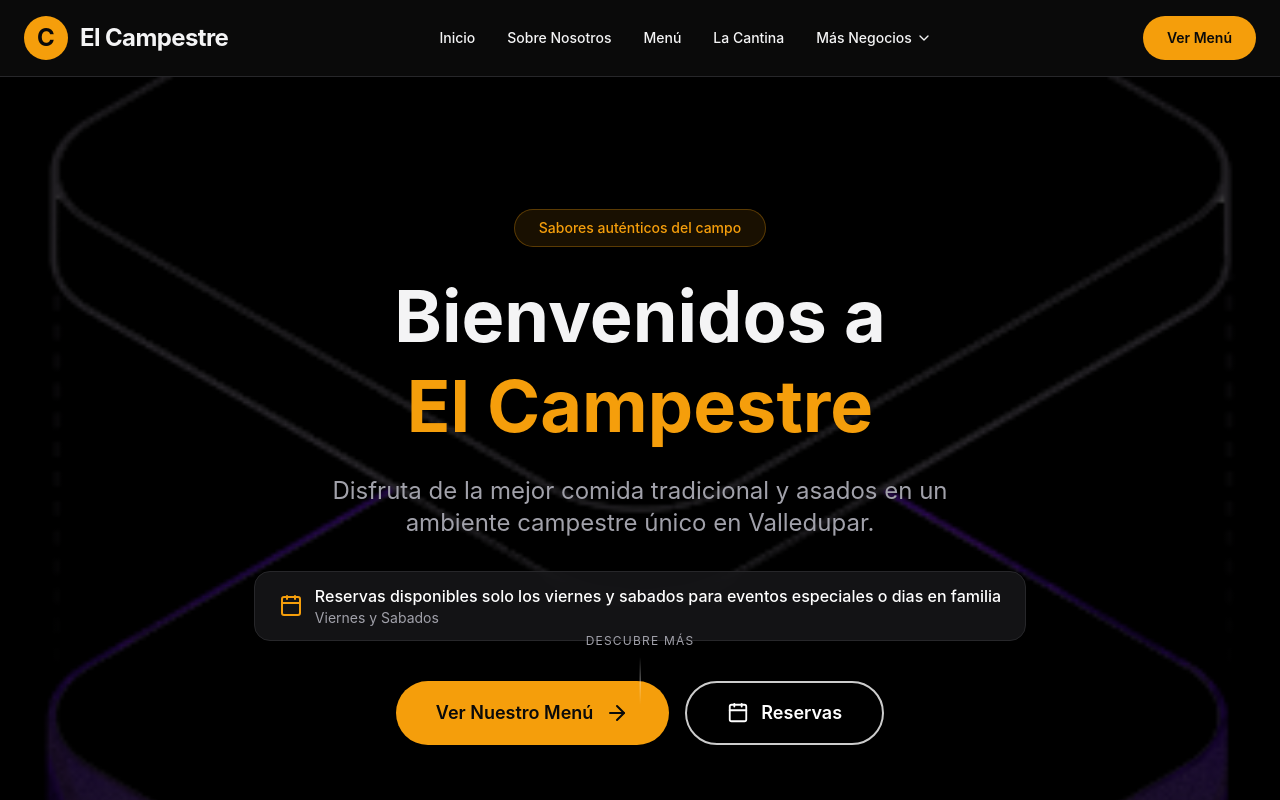
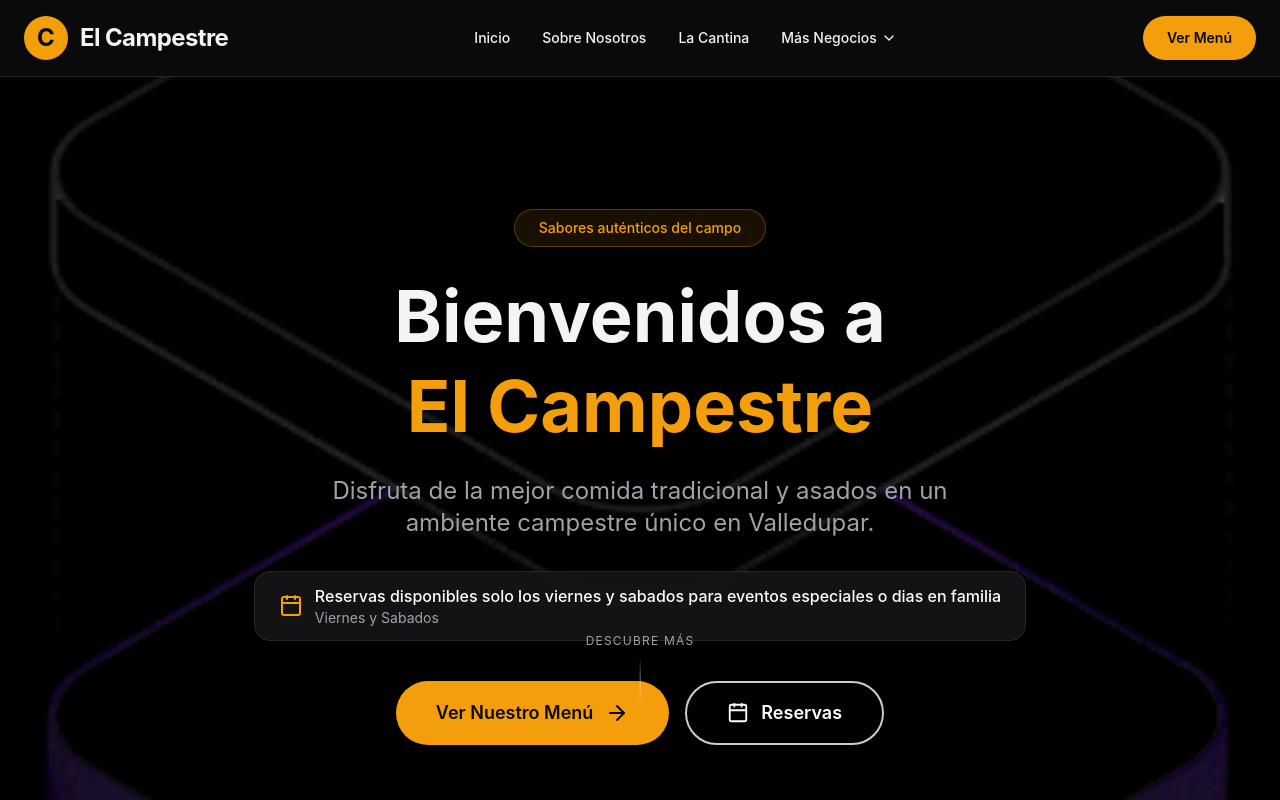
Before and after one commit to T1-ChamitoPro/campestre-web, a React (Vite) app: page / in a window 1280 px wide. Shown: the top 800 px of the page. Built offline with nearby package versions, Linux system fonts and the light colour scheme.

Commit message:
fix(header): sse removio el menu del heaser, dejando que el boton ver menu realice la funcion de guiar al usuario al menu

```diff
--- a/src/components/layout/Header.tsx
+++ b/src/components/layout/Header.tsx
@@ -66,7 +66,6 @@ export default function Header() {
         <nav className="hidden md:flex items-center gap-8 text-sm font-medium">
           <button onClick={() => scrollToSection('inicio')} className="hover:text-primary transition-colors">Inicio</button>
           <button onClick={() => scrollToSection('sobre')} className="hover:text-primary transition-colors">Sobre Nosotros</button>
-          <button onClick={() => scrollToSection('menu')} className="hover:text-primary transition-colors">Menú</button>
 
           {/* La Cantina - Enlace directo (fijo) */}
           <button
```
